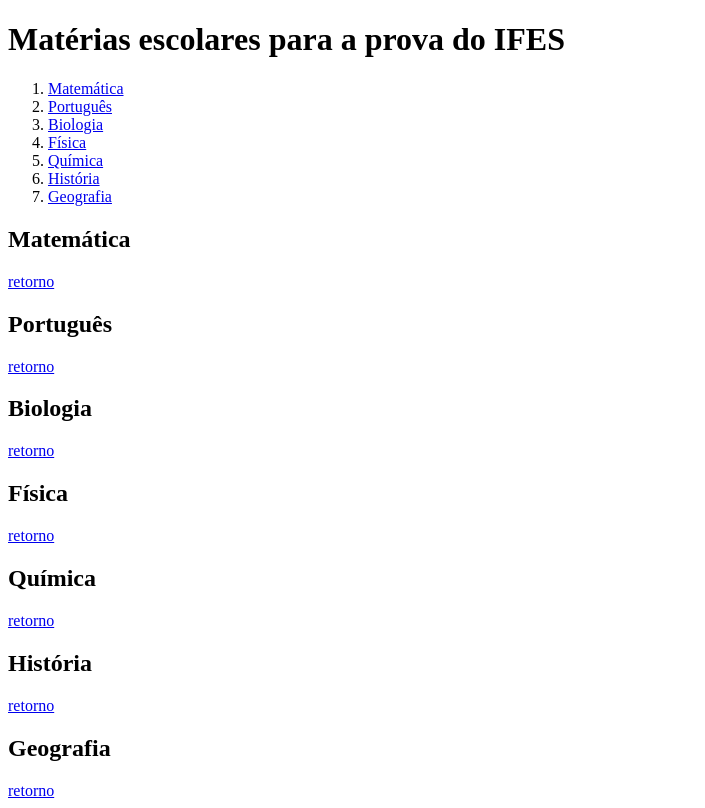
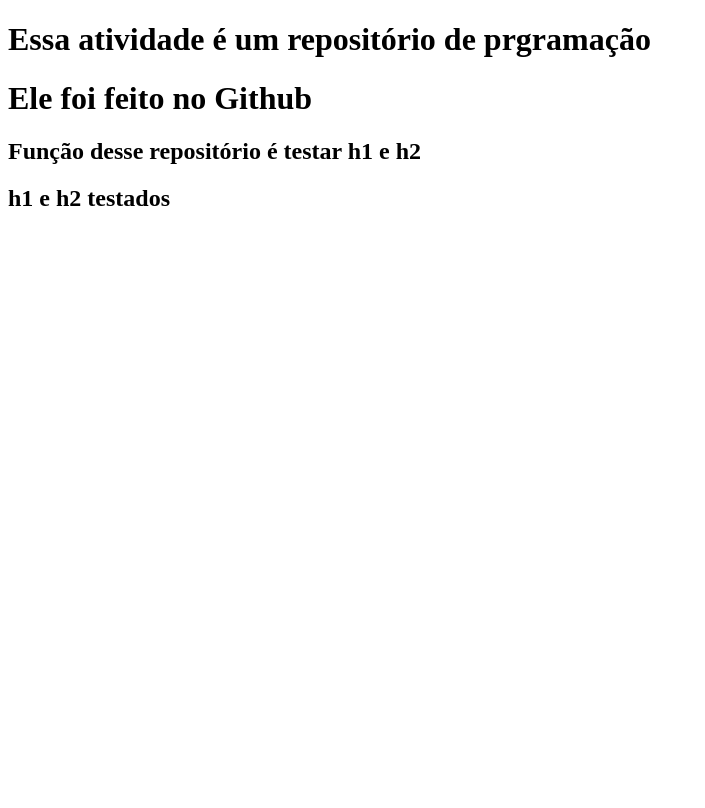
Before and after one commit to caiofraga123/CaioFraga-s-repository, a plain HTML site: page index.html in a window 1280 px wide. Shown: the whole page, without its empty margins (0-705 px from the left). Drawn offline with Linux system fonts and the light colour scheme.

Commit message:
Update index.html

```diff
--- a/index.html
+++ b/index.html
@@ -1,20 +1,12 @@
 <!DOCTYPE html>
-<html lang = "en">
-<head>
-	<meta charset="UTF-8">
-	<meta name="viewport">
-	<title>Sumário</title>
-</head>
-<body>
-	<h1>Matérias escolares para a prova do IFES</h1>
-	<ol></ol>
-	<h2>Matemática</h2>
-	<h2>Português</h2>
-	<h2>Biologia</h2>
-	<h2>Física</h2>
-	<h2>Química</h2>
-	<h2>História</h2>
-	<h2>Geografia</h2>
-	<script  type="text/javascript" src="https://caiofraga123.github.io/CaioFraga-s-repository/acrescenta.js"> </script>
-</body>
+<html>
+  <head>
+	<title>Programação da Web repositório </title>
+  </head>
+  <body>
+  <h1> Essa atividade é um repositório de prgramação </h1>
+  <h1> Ele foi feito no Github </h1>
+  <h2> Função desse repositório é testar h1 e h2 </h2>
+  <h2> h1 e h2 testados </h2>
+  </body>
 </html>
```
